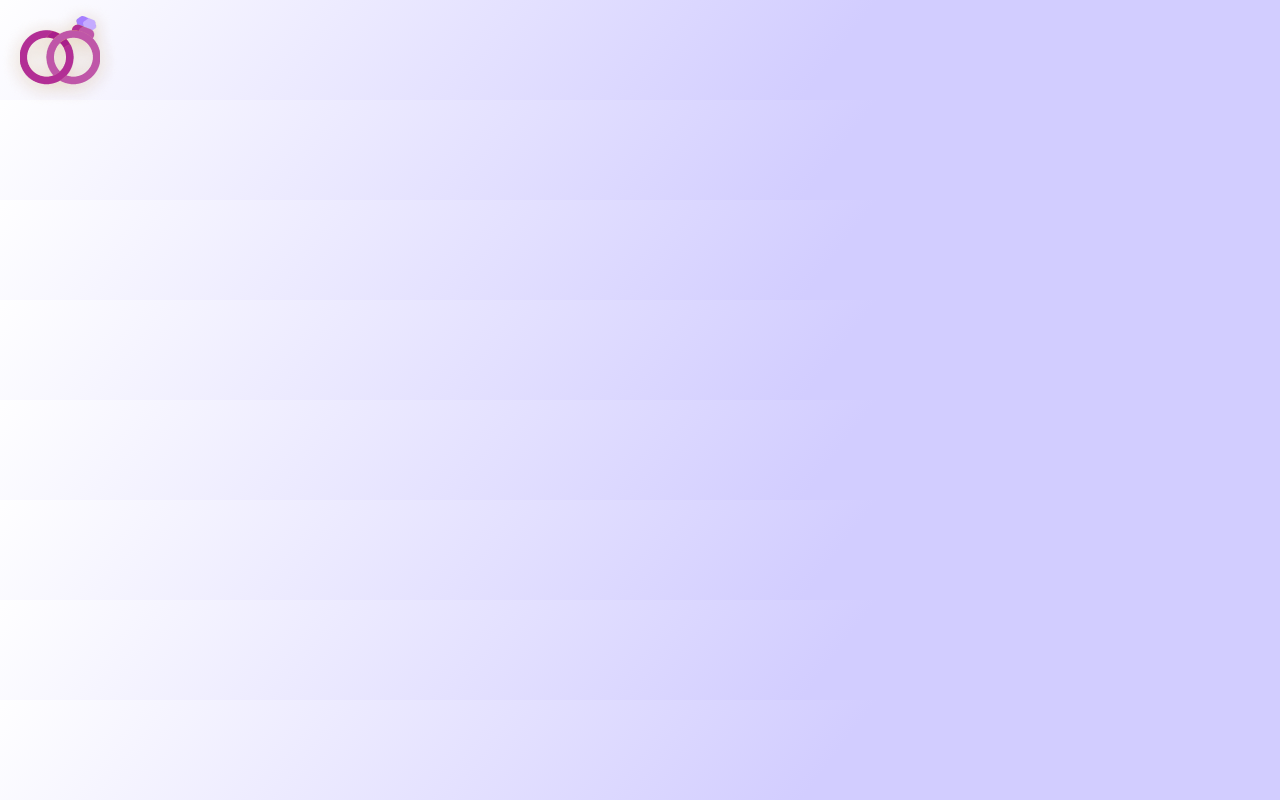
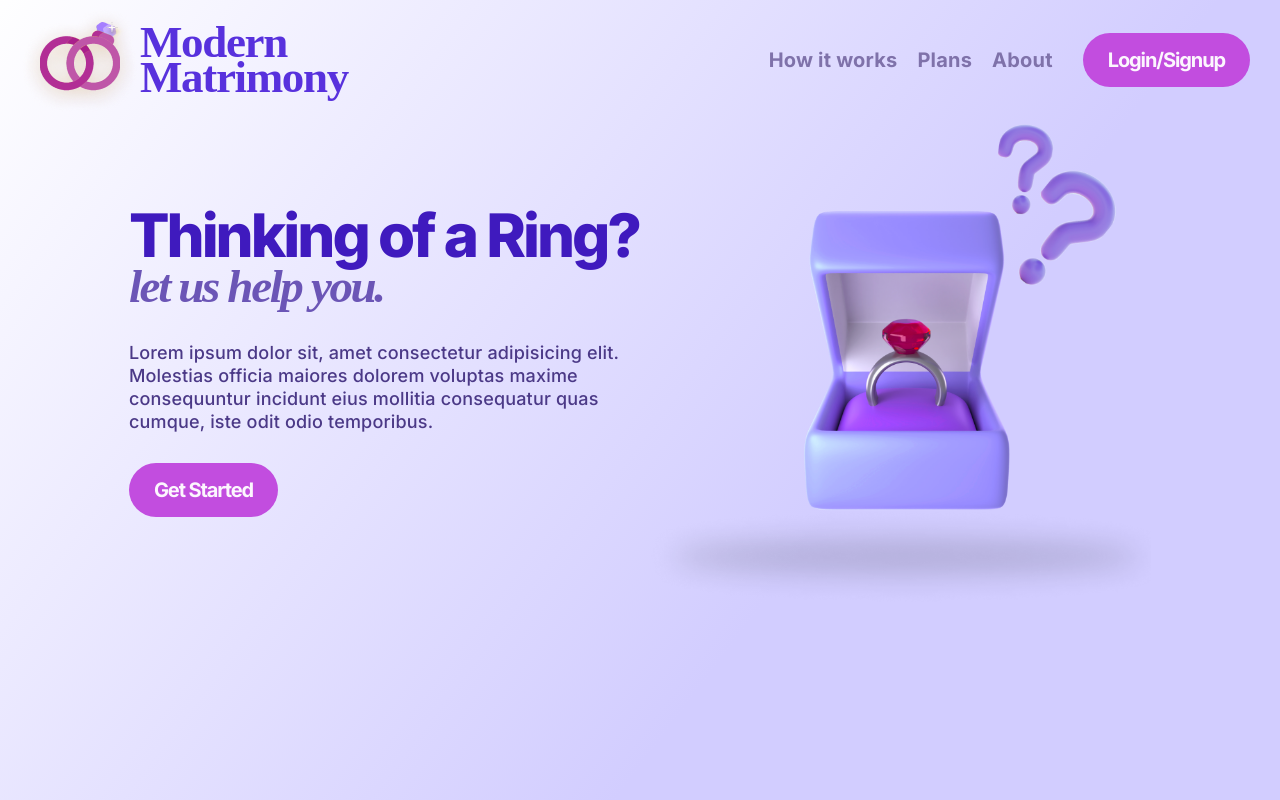
Before and after one commit to Atendimento2005/ModernMatrimony, a Flask app: page / in a window 1280 px wide. Run offline with Flask 3, Linux system fonts and the light colour scheme.

Commit message:
updated landing page

```diff
--- a/static/css/homepage.css
+++ b/static/css/homepage.css
@@ -6,23 +6,166 @@
     margin: 0;
 }
 
-body{
+bhtml, body {
+    max-width: 100%;
+    overflow-x: hidden;
+}
+
+#background{
     background: linear-gradient(307.05deg, #D2CDFF 35.26%, #FFFFFF 100.99%);
+    height: 100%;
+    width: 100%;
+    position: absolute;
+    z-index: -1;
 }
 
 nav{
     height: 100px;
+    display: flex;
+    flex-direction: row;
+    align-items: center;
+    justify-content: space-evenly;
+    font-family: 'Inter';
+    font-style: normal;
+    font-weight: 700;
+    font-size: 20px;
+    line-height: 34px;
+    /* identical to box height */
+    letter-spacing: 0.01em;
+    padding: 60px 20px;
+}
+
+#logo{
+    display: flex;
+    justify-content: flex-start;
+    align-items: center;
+    flex-grow: 1;
+    font-family: 'Cormorant Garamond';
+    font-style: normal;
+    font-weight: 700;
+    font-size: 45px;
+    margin-right: auto;
+    line-height: 35px;
+    letter-spacing: -0.03em;
+    color: #5831DD;
+}
+
+.nav-list{
+    list-style: none;
+    display: flex;
+    margin-right: 20px;
+}
+
+.nav-list li{
+    margin: 0 10px;
+    position: relative;
+    transition: transform 300ms ease-in;
+}
+
+.nav-list li::after{
+    content: "";
+    position: absolute;
+    height: 3px;
+    width: 100%;
+    background-color: #C24DDF;
+    left:0;
+    bottom: -4px;
+    transform: scale(0);
+    transform-origin: right;
+    transition: transform 300ms ease-in;
+}
+
+.nav-list li:hover{
+    transform: scale(1.05);
+}
+
+.nav-list li:hover:after{
+    height: 3px;
+    transform-origin: left;
+    transform: scale(1);
+}
+
+.nav-list li a{
+    text-decoration: none;
+    color: #7F72AA;
+    transition: color 300ms ease-in;
+}
+
+.nav-list li a:hover{
+    color: #C24DDF;
+}
+
+.login-button{
+    font-family: 'Inter';
+    font-style: normal;
+    font-weight: 700;
+    font-size: 20px;
+    line-height: 34px;
+    letter-spacing: -0.055em;
+    color: rgba(255, 255, 255, 0.95);
+    background: #C24DDF;
+    border-radius: 100px;
+    padding: 10px 25px;
+    margin-right: 10px;
+    transition: transform 200ms ease-in;
+    transition: color 200ms ease-in;
+    transition: background-color 200ms ease-in;
+}
+
+.login-button:hover{
+    transform: scale(1.01);
+    color: #C24DDF;
+    background-color: #FFFFFF;
 
 }
 
-h1{
+#main-container{
+    display: flex;
+    flex-direction: row;
+    justify-content: center;
+    align-items: center;
+}
+
+#main-container img{
+    width: 40vw;
+}
+
+.homepage-title{
     font-family: 'Inter';
     font-style: normal;
     font-weight: 800;
-    font-size: 75px;
-    line-height: 76px;
-
+    font-size: 60px;
+    line-height: 51px;
+    /* identical to box height, or 102% */
     letter-spacing: -0.05em;
-
     color: #3F1ABE;
 }
+
+.homepage-subtitle{
+    font-family: 'Cormorant Garamond';
+    font-style: italic;
+    font-weight: 700;
+    font-size: 47px;
+    line-height: 50px;
+    /* identical to box height, or 81% */
+    letter-spacing: -0.05em;
+    color: #6B55B6;
+    margin-bottom: 30px;
+}
+
+.homepage-text{
+    font-family: 'Inter';
+    font-style: normal;
+    font-weight: 500;
+    font-size: 18px;
+    line-height: 23px;
+    letter-spacing: 0.01em;
+    color: #4B3987;
+    max-width: 500px;
+}
+
+#start-button{
+    width: fit-content;
+    text-align: center;
+    margin-top: 30px;
+}
--- a/templates/homepage.html
+++ b/templates/homepage.html
@@ -6,7 +6,26 @@
 {% endblock %}
 
 {% block body %}
+<div id="background"></div>
 <nav>
-    <img src="{{ url_for('static', filename='images/logo.png') }}" alt="lmao">
+    <div id="logo">
+        <img src="{{ url_for('static', filename='images/logo.png') }}" alt="logo">
+        <div class="logo-text">Modern<br>Matrimony</div>
+    </div>
+    <ul class="nav-list">
+        <li><a href="">How it works</a></li>
+        <li><a href="">Plans</a></li>
+        <li><a href="">About</a></li>
+    </ul>
+    <div class="login-button">Login/Signup</div>
 </nav>
+<div id="main-container">
+    <div class="main-container-content">
+        <div class="homepage-title">Thinking of a Ring?</div>
+        <div class="homepage-subtitle">let us help you.</div>
+        <div class="homepage-text">Lorem ipsum dolor sit, amet consectetur adipisicing elit. Molestias officia maiores dolorem voluptas maxime consequuntur incidunt eius mollitia consequatur quas cumque, iste odit odio temporibus.</div>
+        <div id="start-button" class="login-button">Get Started</div>
+    </div>
+    <img src="{{ url_for('static', filename='images/landingImage.png') }}" alt="ring">
+</div>
 {% endblock %}
```
Also changed, not shown: static/images/landingImage.png (added), static/images/logo.png.
